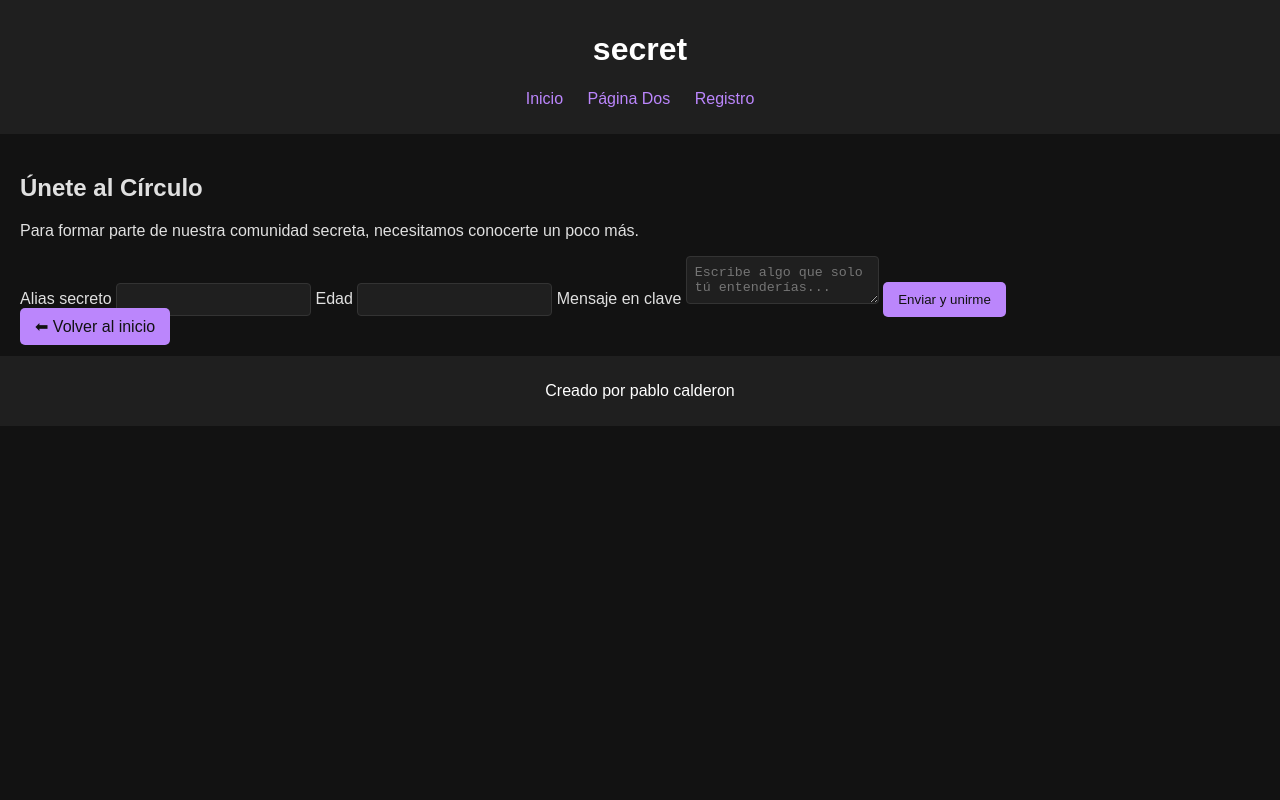
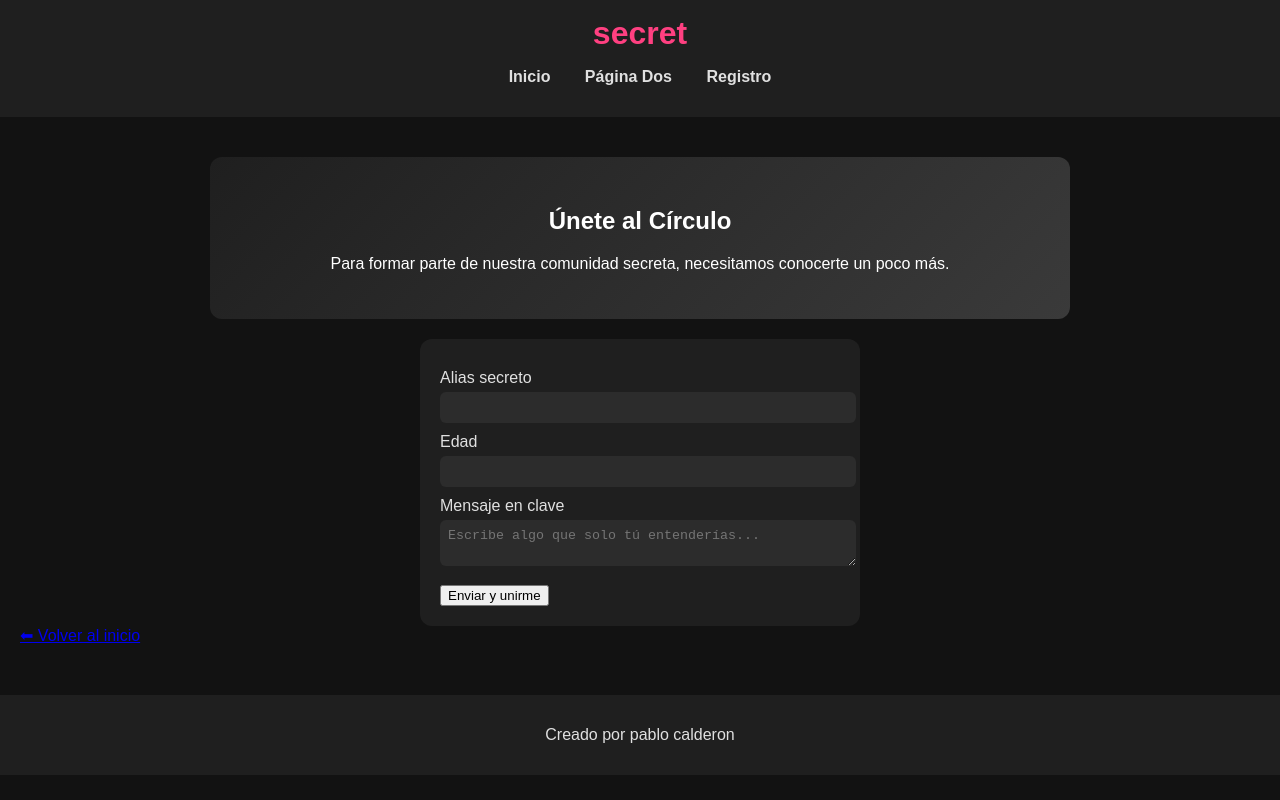
Before and after one commit to pablocalderontrabajo-pcu/censa_bello, a plain HTML site: page pagina3.html in a window 1280 px wide. Drawn offline with Linux system fonts and the light colour scheme.

Commit message:
Add files via upload
final final

```diff
--- a/style.css
+++ b/style.css
@@ -1,17 +1,20 @@
-/* Tema oscuro global */
 body {
-    background-color: #121212;
-    color: #e0e0e0;
     font-family: Arial, sans-serif;
     margin: 0;
     padding: 0;
+    background-color: #121212;
+    color: #e0e0e0;
 }
 
-header, footer {
+header {
     background-color: #1f1f1f;
-    color: #ffffff;
-    padding: 10px 20px;
+    padding: 15px 20px;
     text-align: center;
+}
+
+header h1 {
+    margin: 0;
+    color: #ff4081;
 }
 
 nav ul {
@@ -21,45 +24,104 @@ nav ul {
 
 nav ul li {
     display: inline-block;
-    margin: 0 10px;
+    margin: 0 15px;
 }
 
 nav ul li a {
-    color: #bb86fc;
+    color: #e0e0e0;
     text-decoration: none;
+    font-weight: bold;
 }
 
+nav ul li a.active,
 nav ul li a:hover {
-    color: #ffffff;
+    color: #ff4081;
 }
 
 main {
     padding: 20px;
 }
 
-button, .boton-volver {
-    background-color: #bb86fc;
-    color: #121212;
+/* Estilo para la sección de introducción */
+.intro {
+    text-align: center;
+    padding: 30px;
+    background: linear-gradient(135deg, #1f1f1f, #3a3a3a);
+    color: white;
+    border-radius: 12px;
+    margin: 20px auto;
+    max-width: 800px;
+}
+
+/* Imagen más pequeña */
+.small-img {
+    max-width: 200px;
+    height: auto;
+    display: block;
+    margin: 20px auto;
+    border-radius: 12px;
+    box-shadow: 0 4px 12px rgba(0,0,0,0.3);
+}
+
+/* Botones */
+.btn {
+    background-color: #ff4081;
     border: none;
-    padding: 10px 15px;
+    color: white;
+    padding: 10px 18px;
+    border-radius: 8px;
     cursor: pointer;
-    border-radius: 5px;
+    font-size: 1rem;
+    text-decoration: none;
+    display: inline-block;
+}
+
+.btn:hover {
+    background-color: #e91e63;
+}
+
+/* Formularios */
+form {
+    max-width: 400px;
+    margin: auto;
+    background-color: #1f1f1f;
+    padding: 20px;
+    border-radius: 12px;
+}
+
+form label {
+    display: block;
+    margin-top: 10px;
+}
+
+form input,
+form textarea {
+    width: 100%;
+    padding: 8px;
+    margin-top: 5px;
+    background: #2c2c2c;
+    color: white;
+    border: none;
+    border-radius: 6px;
+}
+
+form button {
+    margin-top: 15px;
+}
+
+/* Pie de página */
+footer {
+    text-align: center;
+    padding: 15px;
+    background-color: #1f1f1f;
+    margin-top: 30px;
+}
+
+footer a {
+    color: #ff4081;
     text-decoration: none;
 }
 
-button:hover, .boton-volver:hover {
-    background-color: #9c66db;
+footer a:hover {
+    text-decoration: underline;
 }
-
-input, textarea {
-    background-color: #1f1f1f;
-    color: #ffffff;
-    border: 1px solid #333;
-    padding: 8px;
-    border-radius: 4px;
-}
-
-input:focus, textarea:focus {
-    outline: none;
-    border-color: #bb86fc;
-}
```
Also changed, not shown: index.html (+4 -4 lines), pagina1.html (+3 -3 lines), pagina2.html (added, +52 -0 lines).
